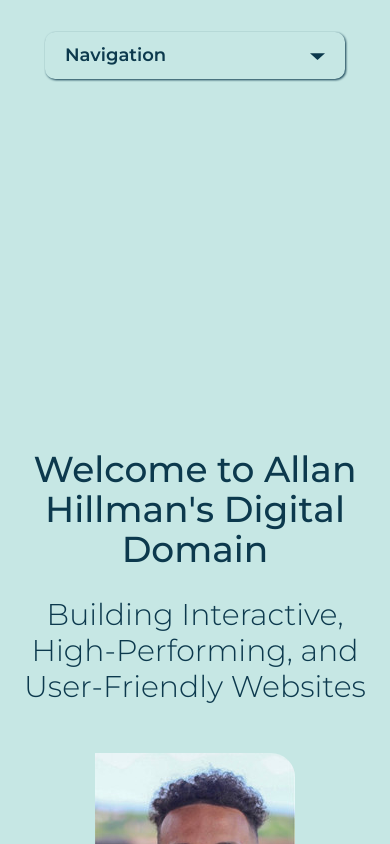
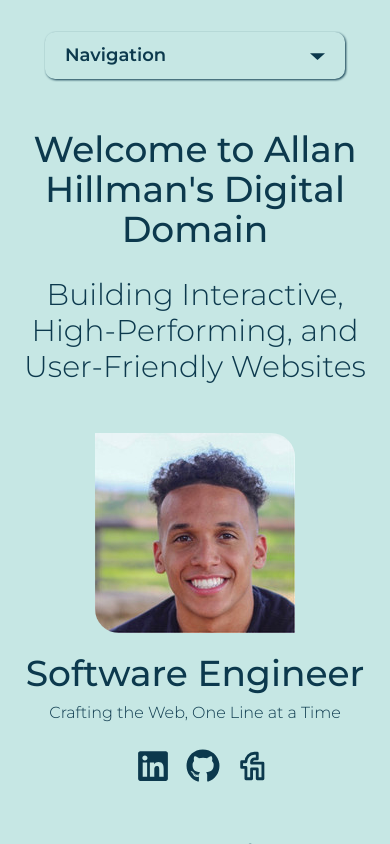
Before and after one commit to mrwebwork/portfolio-site, a Next.js app: page / in a window 390 px wide. Shown: the top 844 px of the page. Built offline with nearby package versions, Linux system fonts and the light colour scheme.

Commit message:
Remove inline styles in the MobileNavbar

```diff
--- a/components/MobileNavbar.jsx
+++ b/components/MobileNavbar.jsx
@@ -11,9 +11,8 @@ function useMenuAnimation(isOpen) {
   useEffect(() => {
     animate(".arrow", { rotate: isOpen ? 180 : 0 }, { duration: 0.2 });
 
-    // if (isOpen) {
     animate(
-      "ul",
+      ".menu-items",
       {
         clipPath: isOpen
           ? "inset(0% 0% 0% 0% round 10px)"
@@ -35,7 +34,6 @@ function useMenuAnimation(isOpen) {
         delay: isOpen ? staggerMenuItems : 0,
       }
     );
-    // }
   }, [isOpen]);
 
   return scope;
@@ -54,18 +52,16 @@ export default function MobileNavbar() {
         onClick={() => setIsOpen(!isOpen)}
       >
         Navigation
-        <div className="arrow" style={{ transformOrigin: "50% 55%" }}>
+        <div className="arrow">
           <svg width="15" height="15" viewBox="0 0 20 20">
             <path d="M0 7 L 20 7 L 10 16" />
           </svg>
         </div>
       </motion.button>
-      {/* {isOpen && ( */}
       <ul
-        style={{
-          pointerEvents: isOpen ? "auto" : "none",
-          clipPath: "inset(10% 50% 90% 50% round 10px)",
-        }}
+        className={`menu-items ${
+          isOpen ? "menu-items-open" : "menu-items-closed"
+        }`}
       >
         <li>
           <Link href="#home">Home</Link>
@@ -86,7 +82,6 @@ export default function MobileNavbar() {
           <Link href="#contact">Contact</Link>
         </li>
       </ul>
-      {/* )} */}
     </nav>
   );
 }
--- a/styles/components/_buttons.scss
+++ b/styles/components/_buttons.scss
@@ -2,7 +2,6 @@
 
 .menu-button {
   font-family: v.$font-montserrat-semibold;
-  -webkit-appearance: button;
   background: v.$color-primary-light;
   color: v.$color-primary;
   border: none;
--- a/styles/layout/_menu.scss
+++ b/styles/layout/_menu.scss
@@ -4,4 +4,21 @@
   margin: auto;
   filter: drop-shadow(1px 1px 1px v.$color-primary);
   width: 300px;
+
+  .menu-items {
+    position: absolute;
+    clippath: inset(10% 50% 90% 50% round 10px);
+  }
+
+  .menu-items-open {
+    pointer-events: auto;
+  }
+
+  .menu-items-closed {
+    pointer-events: none;
+  }
+
+  .arrow {
+    transform-origin: 50% 55%;
+  }
 }
```
